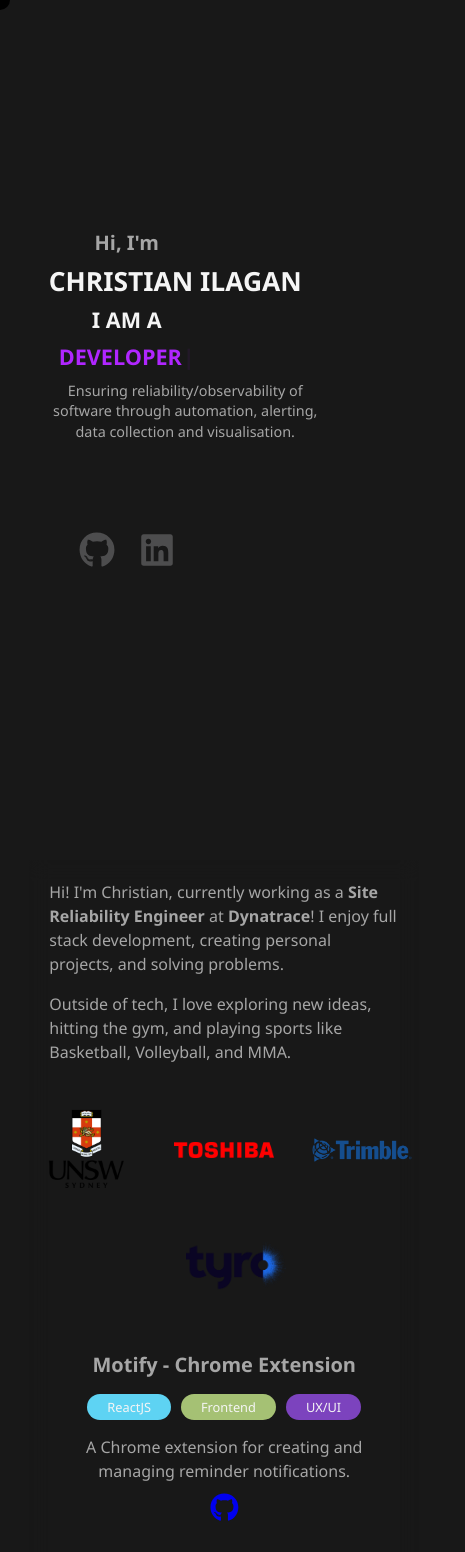
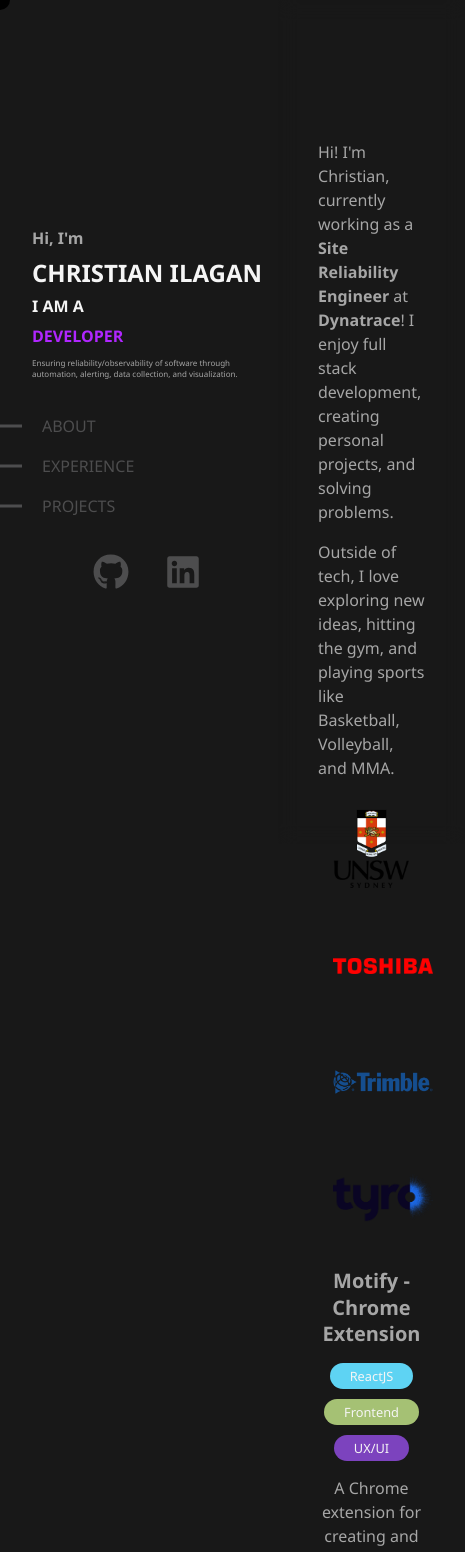
Before and after one commit to cmilagan/webv2, a React (Create React App) app: page / in a window 390 px wide. Shown: the top 1552 px of the page, 465 px wide, since content can reach past the window. Built offline with nearby package versions, Linux system fonts and the light colour scheme.

Commit message:
Fix nav and responsiveness md & small screens

```diff
--- a/src/Layout.tsx
+++ b/src/Layout.tsx
@@ -1,7 +1,7 @@
 import React from "react";
 import PageTemplate from "./templates/PageTemplate";
 import Nav from "./components/nav/Nav";
-import { Stack } from "@mui/material";
+import { Grid, Stack } from "@mui/material";
 import About from "./sections/About";
 import Projects from "./sections/Projects";
 import Work from "./sections/Work";
@@ -24,38 +24,43 @@
   }, [location]);
 
   return (
-    <>
     <PageTemplate>
-        <Stack
-          direction={{ xs: "column", sm: "row" }} // Stack vertically on xs, horizontally on sm+
-          spacing={2}
-          sx={{
-            backgroundColor: "transparent",
-            justifyContent: "center",
-            padding: "0 7.5vw",
-            position: "relative", // Ensure proper positioning for xs screens
-          }}
+      <Grid container
+        direction={{ sm: "column", md: "row" }} // Stack vertically on xs, horizontally on sm+
+        alignItems="center"
+        flexWrap= "nowrap"
       >
+        <Grid item sm={12} md={4} sx={{
+          height: "100vh", // Full height on medium screens, auto on smalle
+          display: "flex", // Ensure it takes full height
+          justifyContent: "center", // Center content vertically
+          alignItems: "center", // Center content horizontally
+          position:{ md: "fixed", sm:"sticky" }, // Make it sticky
+          width: { sm: "100%", md: "25%" }, // Full width on XS, 25% on MD+
+          paddingTop: { sm: "100px" },
+        }}>
           <Nav
             sx={{
-              position: { xs: "static", sm: "static" }, // Absolute positioning on xs
-              top: 0,
-              left: 0,
-              width: { xs: "100%", sm: "auto" }, // Full width on xs
-              zIndex: { xs: 10, sm: "auto" }, // Ensure Nav is above sections on xs
+              zIndex: 2, // Ensure it stays above other elements
+              display: "flex", // Ensure it remains visible
+              alignItems: "center", // Center content vertically
+              justifyContent: "center", // Center content horizontally
+              backgroundColor: "transparent", // No background
+              width: "100%", // Ensure it spans the full width of its container
+              height: "100%", // Ensure it spans the full height of its container
             }}
           />
-            <Stack
-            direction="column"
-            spacing={2}
-            sx={{
+        </Grid>
+        <Grid item sm={12} md={8} sx={{
+          marginLeft: { md: "50%" }, // Add margin to account for the fixed Nav width
           zIndex: 2,
+          flex: 1,
           backgroundColor: "transparent", // Semi-transparent white background
           backdropFilter: "blur(10px)", // Apply blur effect
-              width: {xs: "100vw", md: "50vw"},
-              marginTop: { xs: "100px", sm: 0 }, // Add margin to avoid overlap on xs
-            }}
-            >
+          paddingTop: { xs: "100px" },
+          height: "100vh", // Ensure it spans the full height of the viewport
+        }}>
+          <Stack sx={{ padding: "20px"}}>
             <Element name="about">
               <About />
             </Element>
@@ -66,9 +71,9 @@
               <Projects />
             </Element>
           </Stack>
-        </Stack>
+        </Grid>
+      </Grid>
     </PageTemplate>
-    </>
   );
 };
 
--- a/src/components/customcursor/CustomCursor.tsx
+++ b/src/components/customcursor/CustomCursor.tsx
@@ -40,7 +40,7 @@
 
     const handleMouseOver = (event: MouseEvent) => {
       const target = event.target as HTMLElement;
-      if (target.tagName === "A" || target.tagName === "BUTTON" || target.onclick) {
+      if (target.tagName === "A" || target.tagName === "BUTTON" || target.tagName === "svg" || target.tagName === "path" || target.onclick) {
         setIsHovering(true);
       }
     };
--- a/src/components/nav/Nav.tsx
+++ b/src/components/nav/Nav.tsx
@@ -1,5 +1,5 @@
 import React, { useEffect } from "react";
-import { Paper, Stack, Typography, useTheme, Box } from "@mui/material";
+import { Container, Stack, Typography, useTheme, Box } from "@mui/material";
 import { PURPLE, WHITE, LIGHTGREY, GREY } from "../../utils/constants";
 import Typewriter from "typewriter-effect";
 import styled from "styled-components";
@@ -10,14 +10,6 @@
 const StyledLink = styled(Link)`
   text-decoration: none; /* Remove underline */
   color: inherit; /* Inherit color from parent */
-`;
-
-const FixedNavWrapper = styled(Paper)`
-  position: sticky;
-  top: 0;
-  left: 0;
-  height: 100vh;
-  z-index: 2; /* Ensure it's above the particles */
 `;
 
 const SocialIcon = styled.a`
@@ -90,24 +82,20 @@
   }, []);
 
   return (
-    <Box sx={sx}>
-      <FixedNavWrapper
+    <Container
       sx={{
-          backgroundColor: "transparent",
-          boxShadow: "none",
-          width: "50vw",
+        sx
       }}
     >
       <Stack
         spacing={1.25}
         sx={{
-            width: "40vw",
           justifyContent: "center",
           display: "flex",
           flexDirection: "column",
           boxShadow: "none",
-            height: "100vh",
-            marginLeft: "5vw",
+          height: "100%",
+          width: "100%",
           backgroundColor: "transparent",
         }}
       >
@@ -116,8 +104,8 @@
           variant="h5"
           color={LIGHTGREY}
           sx={{
-              whiteSpace: "nowrap", // Prevent line breaks
-              textAlign: { xs: "center", sm: "left" }, // Center on xs screens
+            whiteSpace: "nowrap",
+            fontSize: { xs: "1rem", sm: "1.25rem", md: "1.5rem" }, // Adjust font size dynamically
           }}
         >
           Hi, I'm
@@ -126,8 +114,8 @@
           variant="h3"
           color={WHITE}
           sx={{
-              whiteSpace: "nowrap", // Prevent line breaks
-              textAlign: { xs: "center", sm: "left" }, // Center on xs screens
+            whiteSpace: "nowrap",
+            fontSize: { xs: "1.5rem", sm: "2rem", md: "2.5rem" }, // Adjust font size dynamically
           }}
         >
           Christian Ilagan
@@ -137,8 +125,8 @@
           color={WHITE}
           gutterBottom
           sx={{
-              whiteSpace: "nowrap", // Prevent line breaks
-              textAlign: { xs: "center", sm: "left" }, // Center on xs screens
+            whiteSpace: "nowrap",
+            fontSize: { xs: "1rem", sm: "1.25rem", md: "1.5rem" }, // Adjust font size dynamically
           }}
         >
           I am a
@@ -147,8 +135,8 @@
           variant="h4"
           color={PURPLE}
           sx={{
-              whiteSpace: "nowrap", // Prevent line breaks
-              textAlign: { xs: "center", sm: "left" }, // Center on xs screens
+            whiteSpace: "nowrap",
+            fontSize: { xs: "1rem", sm: "1.25rem", md: "1.5rem" }, // Adjust font size dynamically
           }}
         >
           <Typewriter
@@ -166,26 +154,26 @@
         <Typography
           variant="body2"
           sx={{
-              [theme.breakpoints.between("xs", "sm")]: {
-                width: "70vw",
-                textAlign: "center", // Center text on xs screens
-              },
-              [theme.breakpoints.between("sm", "md")]: {
-                width: "45vw",
-              },
-              [theme.breakpoints.between("md", "lg")]: {
-                width: "35vw",
-              },
-              [theme.breakpoints.up("xl")]: {
-                width: "25vw",
-              },
+            fontSize: { xs: "0.5rem", sm: "0.75rem", md: "1rem" }, // Adjust font size dynamically
+            width: "90%", // Adjust width dynamically
           }}
         >
-            Ensuring reliability/observability of software through automation, alerting, data collection and visualisation.
+          Ensuring reliability/observability of software through automation, alerting, data collection, and visualization.
         </Typography>
         <br />
+
+        {/* Navigation Links */}
         <nav>
-            <Stack direction="column" spacing={2} id="scroll-container" sx={{ paddingLeft: "50px", width: "20%", display: { xs: "none", sm: "block" } }}>
+          <Stack
+            direction="column"
+            spacing={2}
+            id="scroll-container"
+            sx={{
+              paddingLeft: { xs: "10px", sm: "20px", md: "50px" }, // Adjust padding dynamically
+              width: { xs: "100%", sm: "80%", md: "20%" }, // Adjust width dynamically
+              display: {sm: "none", md:"flex" }, // Ensure visibility
+            }}
+          >
             <StyledNavLink
               to="about"
               smooth={true}
@@ -193,9 +181,7 @@
               spy={true}
               activeClass="active"
             >
-                <StyledLink to="/about">
-                  ABOUT
-                </StyledLink>
+              <StyledLink to="/about">ABOUT</StyledLink>
             </StyledNavLink>
             <StyledNavLink
               to="experience"
@@ -204,9 +190,7 @@
               spy={true}
               activeClass="active"
             >
-                <StyledLink to="/experience">
-                  EXPERIENCE
-                </StyledLink>
+              <StyledLink to="/experience">EXPERIENCE</StyledLink>
             </StyledNavLink>
             <StyledNavLink
               to="projects"
@@ -215,20 +199,19 @@
               spy={true}
               activeClass="active"
             >
-                <StyledLink to="/projects">
-                  PROJECTS
-                </StyledLink>
+              <StyledLink to="/projects">PROJECTS</StyledLink>
             </StyledNavLink>
           </Stack>
         </nav>
+
         {/* Social Media Links */}
         <Stack
           direction="row"
           spacing={3}
           sx={{
             marginTop: "auto",
-              justifyContent: "center", // Center icons
-              padding: "40px",
+            justifyContent: "center",
+            padding: { xs: "20px", sm: "30px", md: "40px" }, // Adjust padding dynamically
           }}
         >
           <SocialIcon href="https://github.com/cmilagan" target="_blank" rel="noopener noreferrer">
@@ -239,8 +222,7 @@
           </SocialIcon>
         </Stack>
       </Stack>
-      </FixedNavWrapper>
-    </Box>
+    </Container>
   );
 };
 
--- a/src/components/section/Section.tsx
+++ b/src/components/section/Section.tsx
@@ -1,21 +1,13 @@
 import React from "react";
 import styled from "styled-components";
-import { GREY } from "../../utils/constants";
 
 const Wrapper = styled.div<WrapperProps>`
-  background-color: "transparent";
-
   display: flex;
-  align-items: ${(props) => props.align ? props.align : "flex-start"};
-  background-opacity: 0.1;
-  width: 100%;
-  backdropFilter: "blur(10px)",
-  WebkitBackdropFilter: "blur(10px)",
-  padding: "40px", // Added padding to make the section bigger
-  padding-left: "60px",
-  padding-right: "60px",
 `
 
+// background-opacity: 0.1;
+// backdropFilter: "blur(10px)",
+// WebkitBackdropFilter: "blur(10px)",
 interface WrapperProps {
   color?: string;
   align?: string;
--- a/src/components/workItem/WorkItem.tsx
+++ b/src/components/workItem/WorkItem.tsx
@@ -32,7 +32,7 @@
                   md={4}
                   textAlign="center"
                 >
-                  <Typography color={WHITE}>
+                  <Typography color={WHITE} sx={{ textDecoration: "none", color: WHITE }}>
                     {i["image"]}
                   </Typography>
                 </Grid>
--- a/src/sections/About.tsx
+++ b/src/sections/About.tsx
@@ -1,12 +1,11 @@
 import React from "react";
-import Section from "../components/section/Section";
-import { Stack, Typography, Grid } from "@mui/material";
+import { Stack, Typography } from "@mui/material";
 
 const About = () => {
   return (
     <div id="about">
-      <Section
-        align="flex-start"
+      <Stack
+        sx={{ align: "flex-start" }}
       >
         <Stack
           direction="column"
@@ -24,7 +23,7 @@
             </Typography>
           </Stack>
         </Stack>
-      </Section>
+      </Stack>
     </div>
   );
 };
--- a/src/sections/Projects.tsx
+++ b/src/sections/Projects.tsx
@@ -9,7 +9,9 @@
 
   return (
     <div id="projects">
-      <Section color={DARKGREY} align="flex-start">
+      <Stack
+        sx={{ align: "flex-start" }}
+      >
         <Stack
           direction="column"
           spacing={4}
@@ -28,7 +30,7 @@
             />
           ))}
         </Stack>
-      </Section>
+      </Stack>
     </div>
   )
 }
--- a/src/sections/Work.tsx
+++ b/src/sections/Work.tsx
@@ -36,7 +36,9 @@
 
   return (
     <div id="experience" ref={sectionRef}>
-      <Section align="flex-start">
+      <Stack
+        sx={{ align: "flex-start" }}
+      >
         <Stack spacing={4} direction="column">
           <Stack
             direction="row"
@@ -80,7 +82,7 @@
             )}
           </AnimatePresence>
         </Stack>
-      </Section>
+      </Stack>
     </div>
   );
 };
--- a/src/templates/PageTemplate.tsx
+++ b/src/templates/PageTemplate.tsx
@@ -1,15 +1,23 @@
 import ThemeProvider from '../components/theme/ThemeProvider';
 import React from 'react';
 import { CssBaseline } from '@mui/material';
+import { Container } from '@mui/system';
 
 type PageTemplateProps = React.PropsWithChildren<{}>
 
 const PageTemplate = ({ children }: PageTemplateProps) => {
   return (
-    <ThemeProvider>
-      <CssBaseline />
-      {children}
-    </ThemeProvider>
+      <ThemeProvider>
+        <Container
+          sx={{
+            height: '100vh',
+            maxWidth: { sm: '100vw', md: '60vw' },
+          }}
+        >
+          <CssBaseline />
+          {children}
+        </Container>
+      </ThemeProvider>
   )
 }
 
```
Lines whose indentation alone changed are shown as unchanged.
